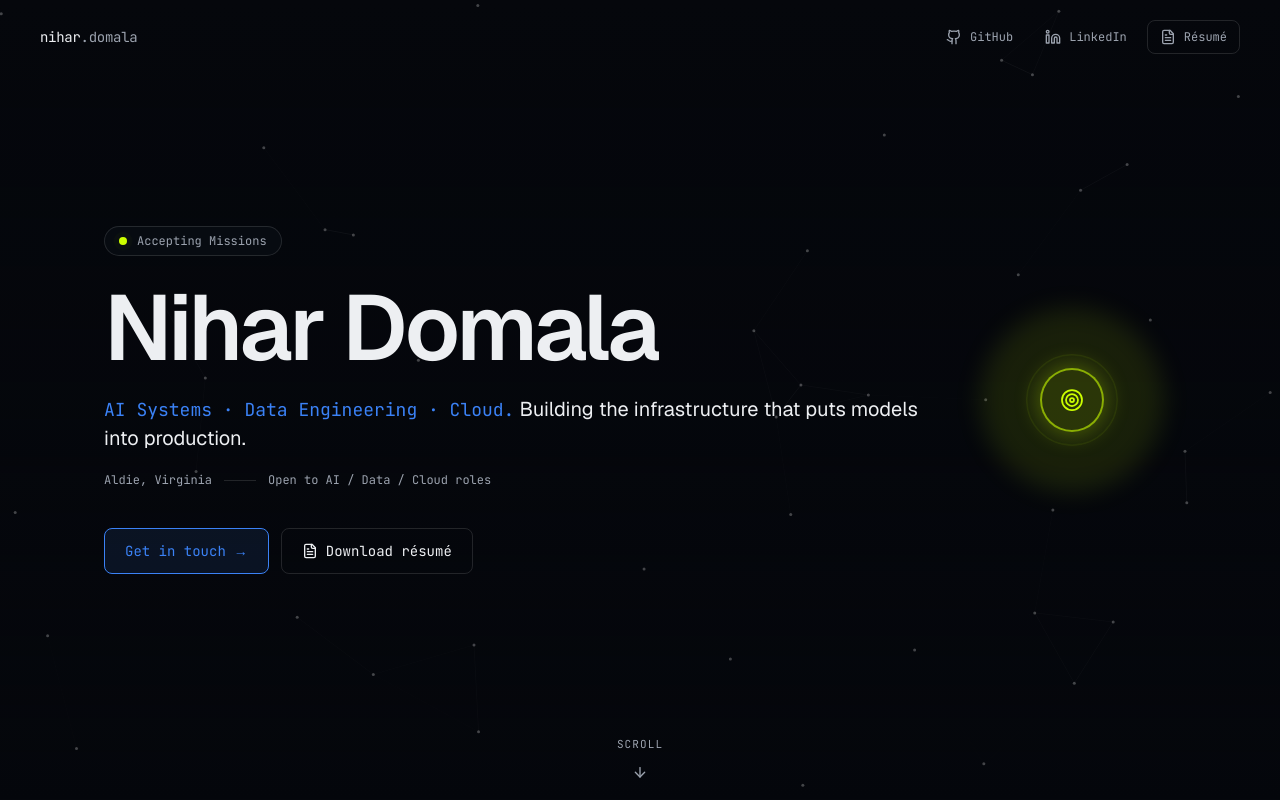
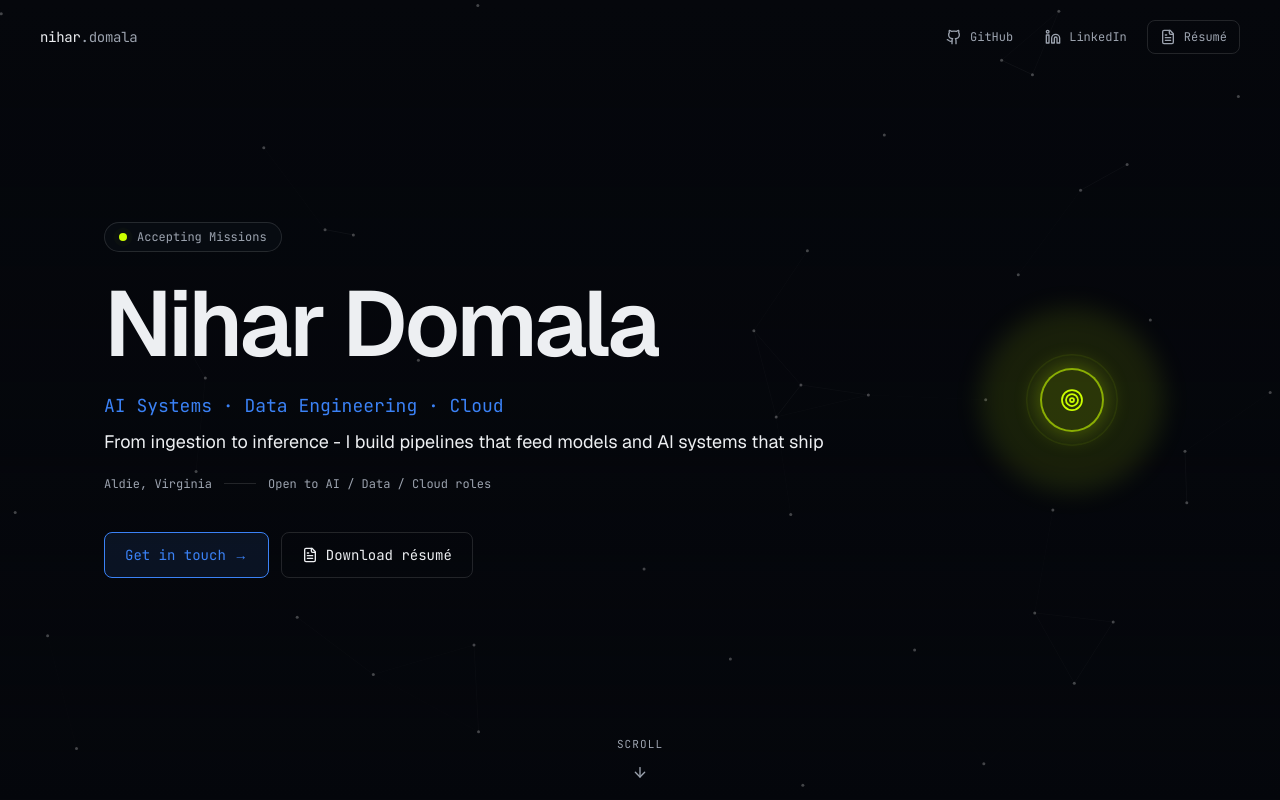
Before and after one commit to domala81/nihar-ai-portfolio, a Next.js app: page / in a window 1280 px wide. Shown: the top 800 px of the page. Built offline with nearby package versions, Linux system fonts and the light colour scheme.

Commit message:
feat(hero): update tagline copy and layout

```diff
--- a/components/Hero.tsx
+++ b/components/Hero.tsx
@@ -106,12 +106,15 @@ export default function Hero() {
         {/* Tagline */}
         <motion.p
           variants={item}
-          className="mt-6 max-w-measure text-pretty text-lg leading-relaxed text-ink sm:text-xl"
+          className="mt-6 max-w-measure text-pretty leading-relaxed text-ink"
         >
           <span className="font-mono text-base text-infra sm:text-lg">
-            {personal.tagline}.
-          </span>{" "}
-          Building the infrastructure that puts models into production.
+            {personal.tagline}
+          </span>
+          <span className="mt-2 block text-base text-ink sm:text-lg">
+            From ingestion to inference - I build pipelines that feed models and
+            AI systems that ship
+          </span>
         </motion.p>
 
         {/* Location */}
```
